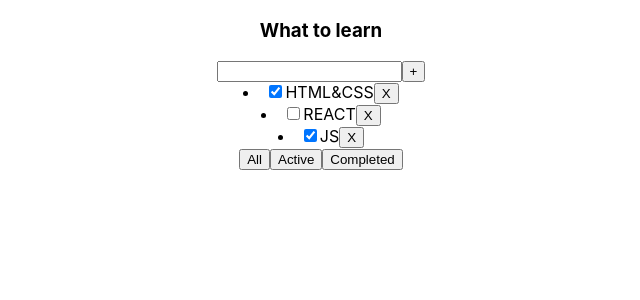
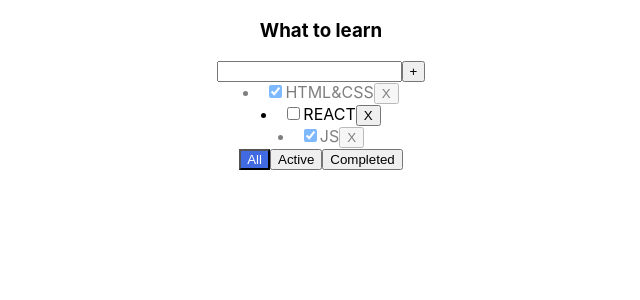
Before and after one commit to alexsharich/TDLApp, a React (Create React App) app: page / in a window 1280 px wide. Shown: the top 300 px of the page, without its empty margins (319-959 px from the left). Built offline with nearby package versions, Linux system fonts and the light colour scheme.

Commit message:
feat: add changeTaskStatus, addTask, feat activeButton styles

```diff
--- a/src/App.css
+++ b/src/App.css
@@ -36,3 +36,16 @@
     transform: rotate(360deg);
   }
 }
+.error {
+  border: 2px solid red
+}
+.errorMessage {
+  color: red
+}
+.activeButton {
+  background-color: royalblue;
+  color: white;
+}
+.taskIsDone {
+  opacity: 0.5;
+}
--- a/src/App.tsx
+++ b/src/App.tsx
@@ -48,13 +48,23 @@ function App() {
     setTasks([newTask, ...tasks])
   }
 
+  const changeStatus = (id: string, isDone: boolean) => {
+    let task = tasks.find(f => f.id === id)
+    if (task) {
+      task.isDone = isDone
+    }
+    setTasks([...tasks])
+  }
+
   return (
     <div className="App">
       <Todolist title={'What to learn'}
         task={tasksForTodolist}
         removeTask={removeTask}
         changeFilter={changeFilter}
-        addTask={addTask} />
+        addTask={addTask}
+        changeStatus={changeStatus}
+        filter={filter} />
     </div>
   );
 }
--- a/src/Todolist.tsx
+++ b/src/Todolist.tsx
@@ -7,24 +7,32 @@ type TodolistPropsType = {
     removeTask: (id: string) => void
     changeFilter: (value: FilterValueType) => void
     addTask: (newTitleTask: string) => void
+    changeStatus: (id: string, isDone: boolean) => void
+    filter: FilterValueType
 }
 
 export const Todolist = (props: TodolistPropsType) => {
 
     const [newTaskTitle, setNewTaskTitle] = useState('')
+    const [error, setError] = useState<string | null>(null)
 
     const onChangeHandler = (e: ChangeEvent<HTMLInputElement>) => {
         setNewTaskTitle(e.currentTarget.value)
     }
     const onKeyPressHandler = (e: KeyboardEvent<HTMLInputElement>) => {
+        setError(null)
         if (e.charCode === 13) {
             props.addTask(newTaskTitle)
             setNewTaskTitle('')
         }
     }
     const addTaskHandler = () => {
-        props.addTask(newTaskTitle)
-        setNewTaskTitle('')
+        if (newTaskTitle.trim() !== '') {
+            props.addTask(newTaskTitle)
+            setNewTaskTitle('')
+        } else {
+            setError('Title is required')
+        }
     }
     const onAllClickHandler = () => props.changeFilter('all')
     const onActiveClickHandler = () => props.changeFilter('active')
@@ -34,18 +42,25 @@ export const Todolist = (props: TodolistPropsType) => {
         <div>
             <h3>{props.title}</h3>
             <div>
-                <input value={newTaskTitle}
+                <input className={error ? 'error' : ''}
+                    value={newTaskTitle}
                     onChange={onChangeHandler}
                     onKeyPress={onKeyPressHandler} />
                 <button onClick={addTaskHandler}>+</button>
+                {error && <div className={'errorMessage'}>{error}</div>}
             </div>
             <div>
                 {props.task.map(t => {
                     const removeTaskHandler = () => {
                         props.removeTask(t.id)
                     }
-                    return <li key={t.id}>
-                        <input type="checkbox" checked={t.isDone} />
+                    const onchekboxClickHandler = (e: ChangeEvent<HTMLInputElement>) => {
+                        props.changeStatus(t.id, e.currentTarget.checked)
+                    }
+                    return <li key={t.id} className={t.isDone ? 'taskIsDone' : ''}>
+                        <input type="checkbox"
+                            onChange={onchekboxClickHandler}
+                            checked={t.isDone} />
                         <span>{t.title}</span>
                         <button onClick={removeTaskHandler}>X</button>
                     </li>
@@ -53,9 +68,12 @@ export const Todolist = (props: TodolistPropsType) => {
                 }
             </div>
             <div>
-                <button onClick={onAllClickHandler}>All</button>
-                <button onClick={onActiveClickHandler}>Active</button>
-                <button onClick={onCompletedClickHandler}>Completed</button>
+                <button className={props.filter === 'all' ? 'activeButton' : ''}
+                    onClick={onAllClickHandler}>All</button>
+                <button className={props.filter === 'active' ? 'activeButton' : ''}
+                    onClick={onActiveClickHandler}>Active</button>
+                <button className={props.filter === 'completed' ? 'activeButton' : ''}
+                    onClick={onCompletedClickHandler}>Completed</button>
             </div>
         </div>
     )
```
